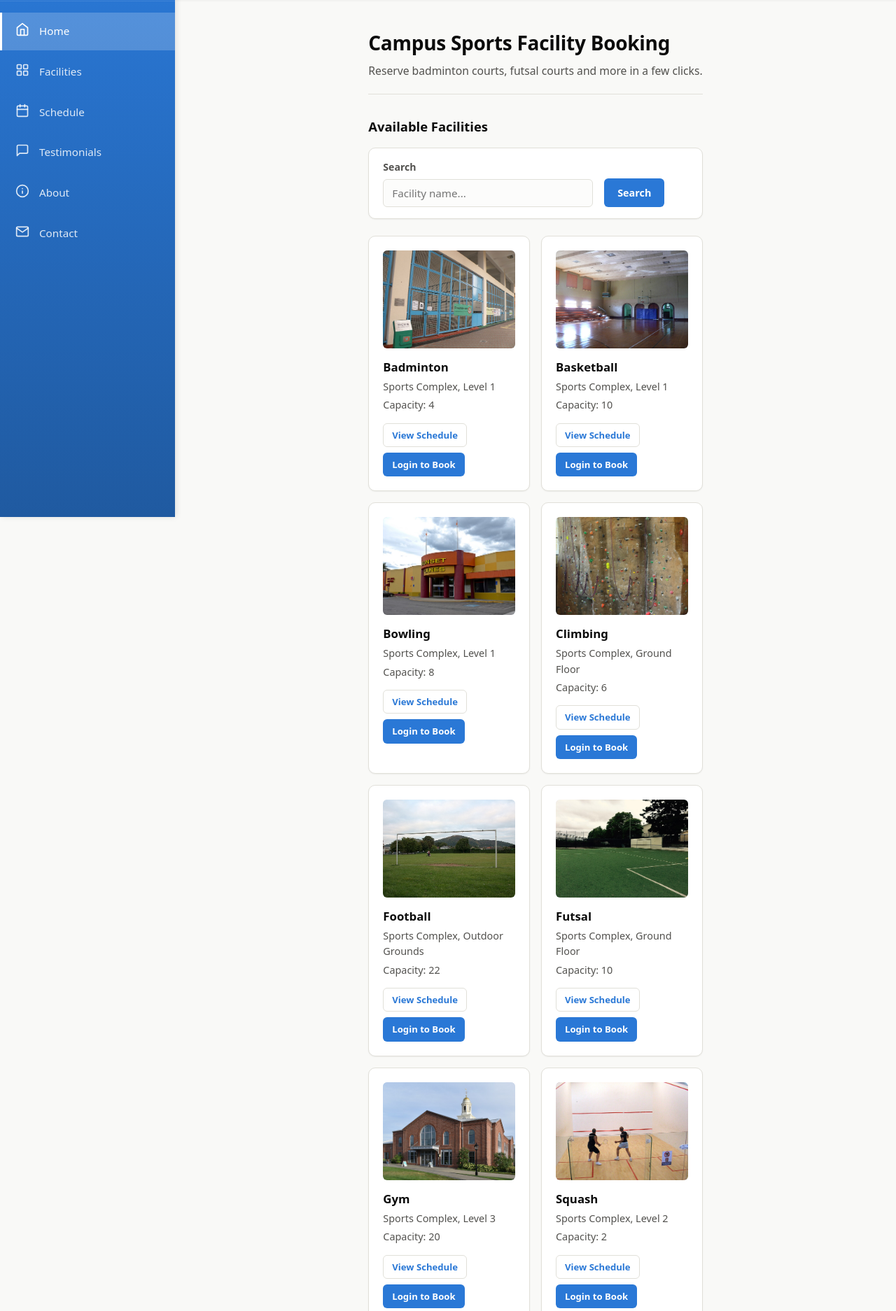
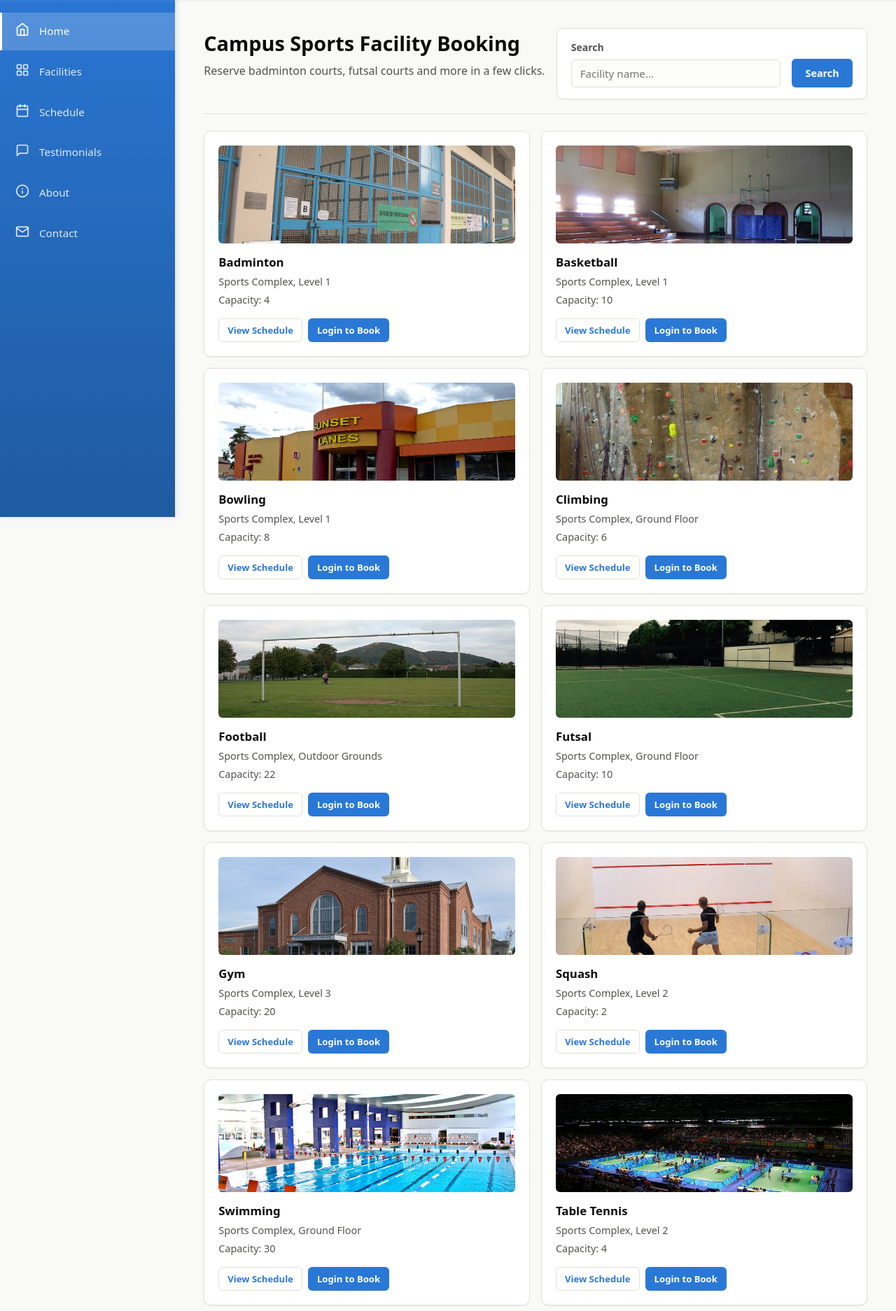
Before and after one commit to chuanyang22/AWS_Terraform_Assignemnt, a PHP site: page / in a window 1280 px wide. Shown: the part 61-1935 px from the top of the page at 70% size. Run offline with PHP 8.4, Linux system fonts and the light colour scheme; data comes from the database, SQL or seed files in the repository; data that the repository does not hold is empty.

Commit message:
Redesign home page header and fix grid layout

```diff
--- a/src/index.php
+++ b/src/index.php
@@ -53,18 +53,20 @@
 </div>
 <?php endforeach; ?>
 
-<div class="page-header">
-<h1>Campus Sports Facility Booking</h1>
-<p>Reserve badminton courts, futsal courts and more in a few clicks.</p>
+<div class="dashboard-header" style="display: flex; justify-content: space-between; align-items: flex-start; margin-bottom: 24px; flex-wrap: wrap; gap: 16px; padding-bottom: 20px; border-bottom: 1px solid var(--border);">
+    <div class="dashboard-title">
+        <h1 style="margin: 0; font-size: 1.8rem;">Campus Sports Facility Booking</h1>
+        <p style="margin: 4px 0 0; color: var(--text-secondary);">Reserve badminton courts, futsal courts and more in a few clicks.</p>
+    </div>
+    <form method="get" class="filter-bar" id="facility-filter-form" style="margin: 0;">
+        <label>Search <input type="text" name="q" id="facility-search" placeholder="Facility name..." value="<?= htmlspecialchars($search) ?>" autocomplete="off"></label>
+        <button type="submit">Search</button>
+        <?php if ($search !== ''): ?><a class="btn btn-secondary" href="index.php#facilities">Clear</a><?php endif; ?>
+    </form>
 </div>
 
 <section>
-<h2 id="facilities">Available Facilities</h2>
-<form method="get" class="filter-bar" id="facility-filter-form">
-<label>Search <input type="text" name="q" id="facility-search" placeholder="Facility name..." value="<?= htmlspecialchars($search) ?>" autocomplete="off"></label>
-<button type="submit">Search</button>
-<?php if ($search !== ''): ?><a class="btn btn-secondary" href="index.php#facilities">Clear</a><?php endif; ?>
-</form>
+<h2 id="facilities" style="display: none;">Available Facilities</h2>
 <script>
 (function () {
     var input = document.getElementById('facility-search');
--- a/src/style.css
+++ b/src/style.css
@@ -224,7 +224,7 @@
 /* Cards */
 .card-grid {
   display: grid;
-  grid-template-columns: repeat(auto-fill, minmax(230px, 1fr));
+  grid-template-columns: repeat(2, 1fr);
   gap: 16px;
   margin-bottom: 8px;
 }
@@ -1313,3 +1313,7 @@
         width: auto;
     }
 }
+
+
+
+@media (max-width: 640px) { .card-grid { grid-template-columns: 1fr; } }
```
